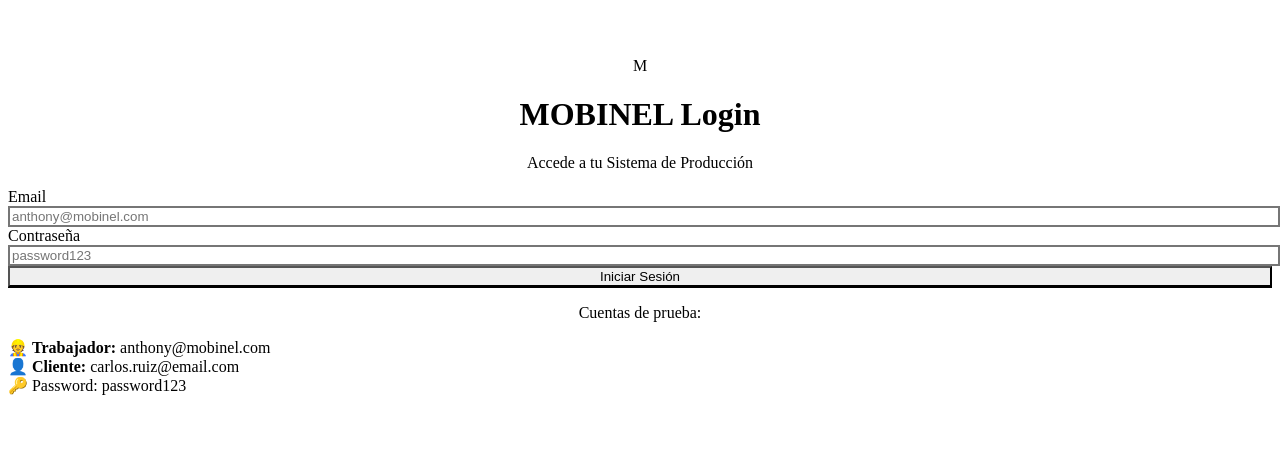
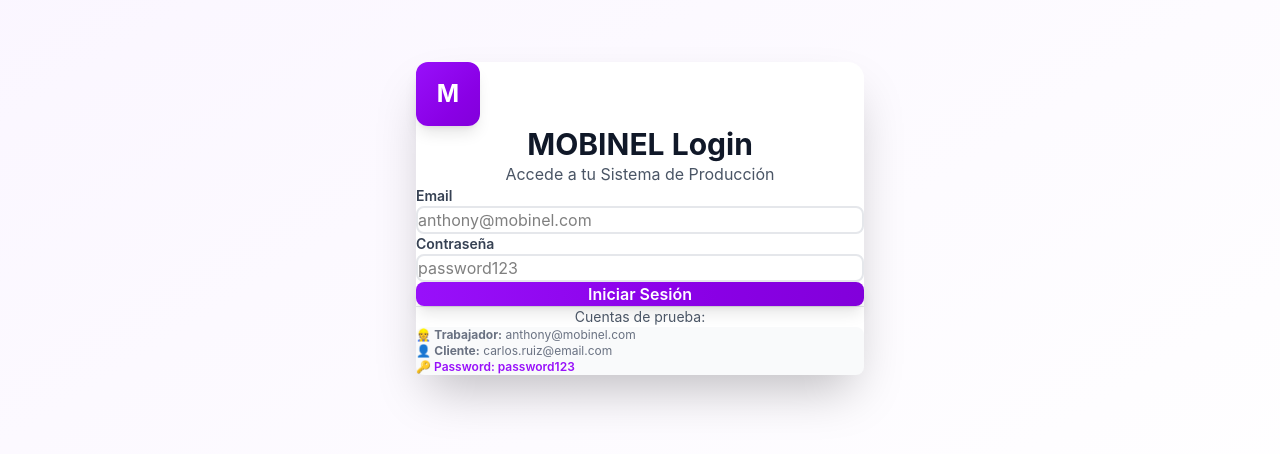
Before and after one commit to santutu11/mobinel-app-final-prod, a React (Vite) app: page /login in a window 1280 px wide. Shown: the part 182-636 px from the top of the page. Built offline with nearby package versions, Linux system fonts and the light colour scheme.

Commit message:
Fix: Configurar Tailwind v4 correctamente

```diff
--- a/src/index.css
+++ b/src/index.css
@@ -1,9 +1,15 @@
-/* src/index.css */
-@tailwind base;
-@tailwind components;
-@tailwind utilities;
+@import "tailwindcss";
 
-/* Estilos de MOBINEL */
-.gradient-purple {
-  background: linear-gradient(135deg, #9333ea 0%, #7e22ce 100%);
+* {
+  margin: 0;
+  padding: 0;
+  box-sizing: border-box;
 }
+
+body {
+  font-family: -apple-system, BlinkMacSystemFont, 'Segoe UI', 'Roboto', 'Oxygen',
+    'Ubuntu', 'Cantarell', 'Fira Sans', 'Droid Sans', 'Helvetica Neue',
+    sans-serif;
+  -webkit-font-smoothing: antialiased;
+  -moz-osx-font-smoothing: grayscale;
+}
```
